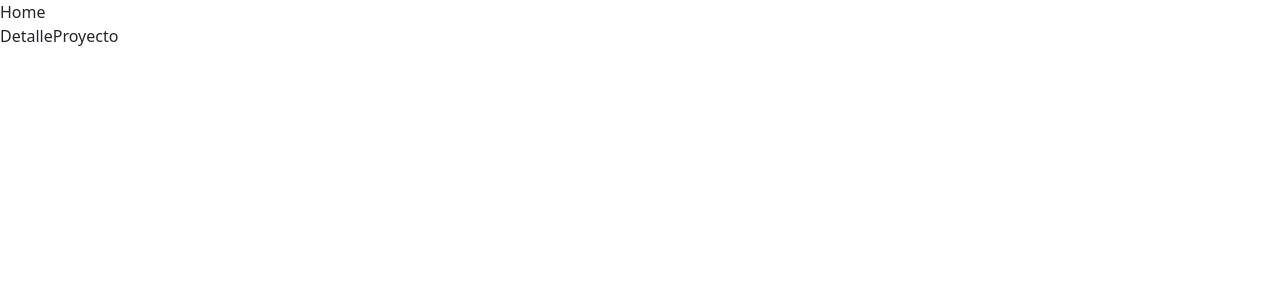
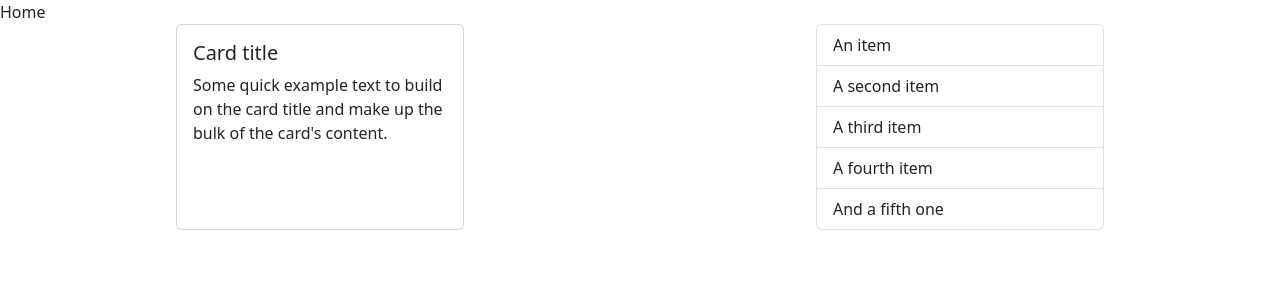
Before and after one commit to stefannyaonofre/gestion-proyectos, a React (Vite) app: page /1 in a window 1280 px wide. Shown: the top 300 px of the page. Built offline with nearby package versions, Linux system fonts and the light colour scheme; no server answers.

Commit message:
creaction services

```diff
--- a/src/pages/detalle/DetalleProyecto.jsx
+++ b/src/pages/detalle/DetalleProyecto.jsx
@@ -1,13 +1,51 @@
-import React from 'react'
-import { useParams } from 'react-router-dom'
+import React, { useEffect } from "react";
+import { useParams } from "react-router-dom";
+import "./detalleProyecto.scss";
+import { getProject } from "../../services/projectsServices";
 
 const DetalleProyecto = () => {
 
   const { idProyecto } = useParams();
 
+  useEffect(() => {
+    project()
+    console.log(idProyecto)
+  }, [])
+
+  const project = async () => {
+    try {
+      const response = await getProject(idProyecto);
+      console.log(response)
+
+    } catch (error) {
+      console.log(error)
+    }
+  }
+
   return (
-    <div>DetalleProyecto</div>
-  )
-}
+    <>
+    <section className="container-detalle">
+    <div className="card cards">
+        <div className="card-body">
+          <h5 className="card-title">Card title</h5>
+          <p className="card-text">
+            Some quick example text to build on the card title and make up the
+            bulk of the card's content.
+          </p>
+        </div>
+      </div>
 
-export default DetalleProyecto
+      <ul className="list-group cards">
+        <li className="list-group-item">An item</li>
+        <li className="list-group-item">A second item</li>
+        <li className="list-group-item">A third item</li>
+        <li className="list-group-item">A fourth item</li>
+        <li className="list-group-item">And a fifth one</li>
+      </ul>
+    </section>
+
+    </>
+  );
+};
+
+export default DetalleProyecto;
--- a/src/pages/detalle/detalleProyecto.scss
+++ b/src/pages/detalle/detalleProyecto.scss
@@ -0,0 +1,8 @@
+.container-detalle{
+    display: flex;
+    justify-content: space-around;
+}
+
+.cards{
+    width: 18rem;
+}
--- a/src/services/data.js
+++ b/src/services/data.js
@@ -0,0 +1,6 @@
+const URL = 'https://miniback-projects.onrender.com';
+
+export const endpoints = {
+    urlProjects: `${URL}/projects`,
+    urlTareas: `${URL}/tarea`
+}
--- /dev/null
+++ b/src/services/projectsServices.js
@@ -0,0 +1,13 @@
+import axios from "axios"
+import { endpoints } from "./data"
+
+export const getProject = async (idProject) => {
+    try {
+        const { data } = await axios.get(`${endpoints.urlProjects}?id=${idProject}`);
+        return data
+
+    } catch (error) {
+        console.log(error)
+        return {}
+    }
+}
```
Also changed, not shown: src/services/tareasServices.js (added).
